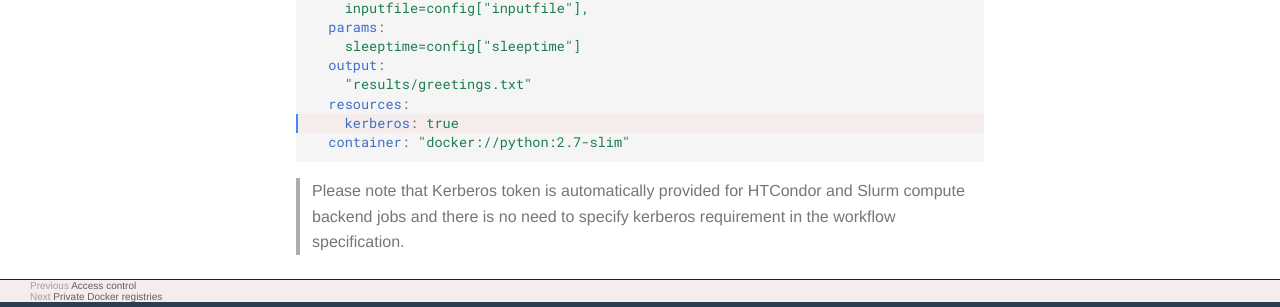
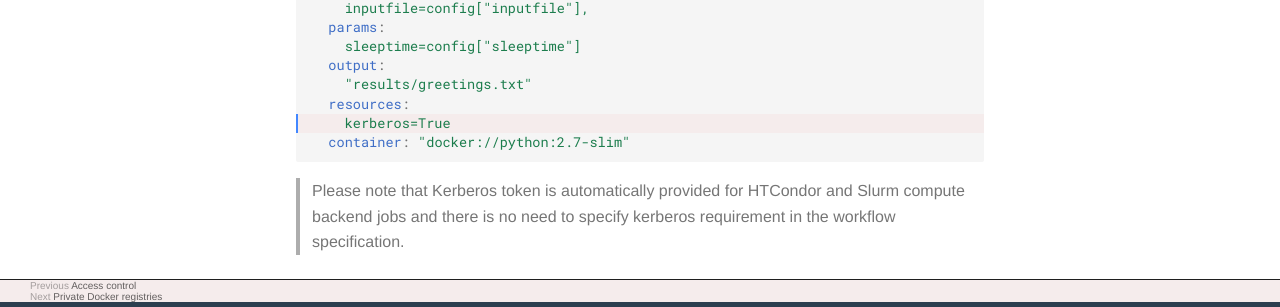
Before and after one commit to reanahub/docs.reana.io, an MkDocs documentation site: the page built from docs/advanced-usage/access-control/kerberos/index.md, in a window 1280 px wide and 900 px high, scrolled down 1837 px. Shown: the part 542-849 px from the top of the window. Built offline with MkDocs 1.6.1 and Material for MkDocs 9.7.7, drawn with Linux system fonts in a browser that asks for light colours; comment, search, counter and statistics services are not loaded; part of the change alters nothing that is shown.

````diff
--- a/docs/advanced-usage/access-control/kerberos/index.md
+++ b/docs/advanced-usage/access-control/kerberos/index.md
@@ -117,7 +117,7 @@ rule helloworld:
   output:
     "results/greetings.txt"
   resources:
-    kerberos: true
+    kerberos=True
   container: "docker://python:2.7-slim"
 ```
 
````
